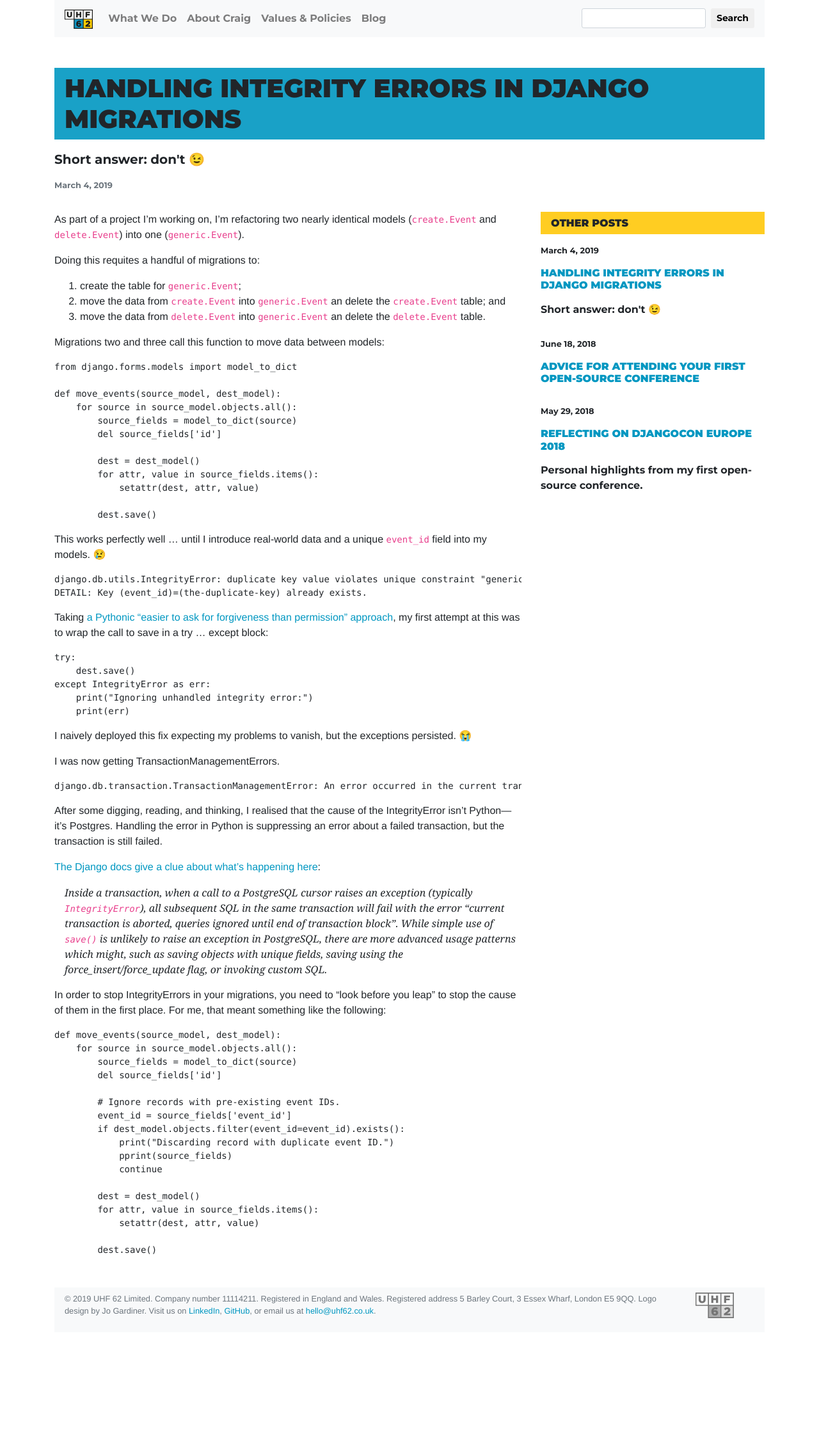
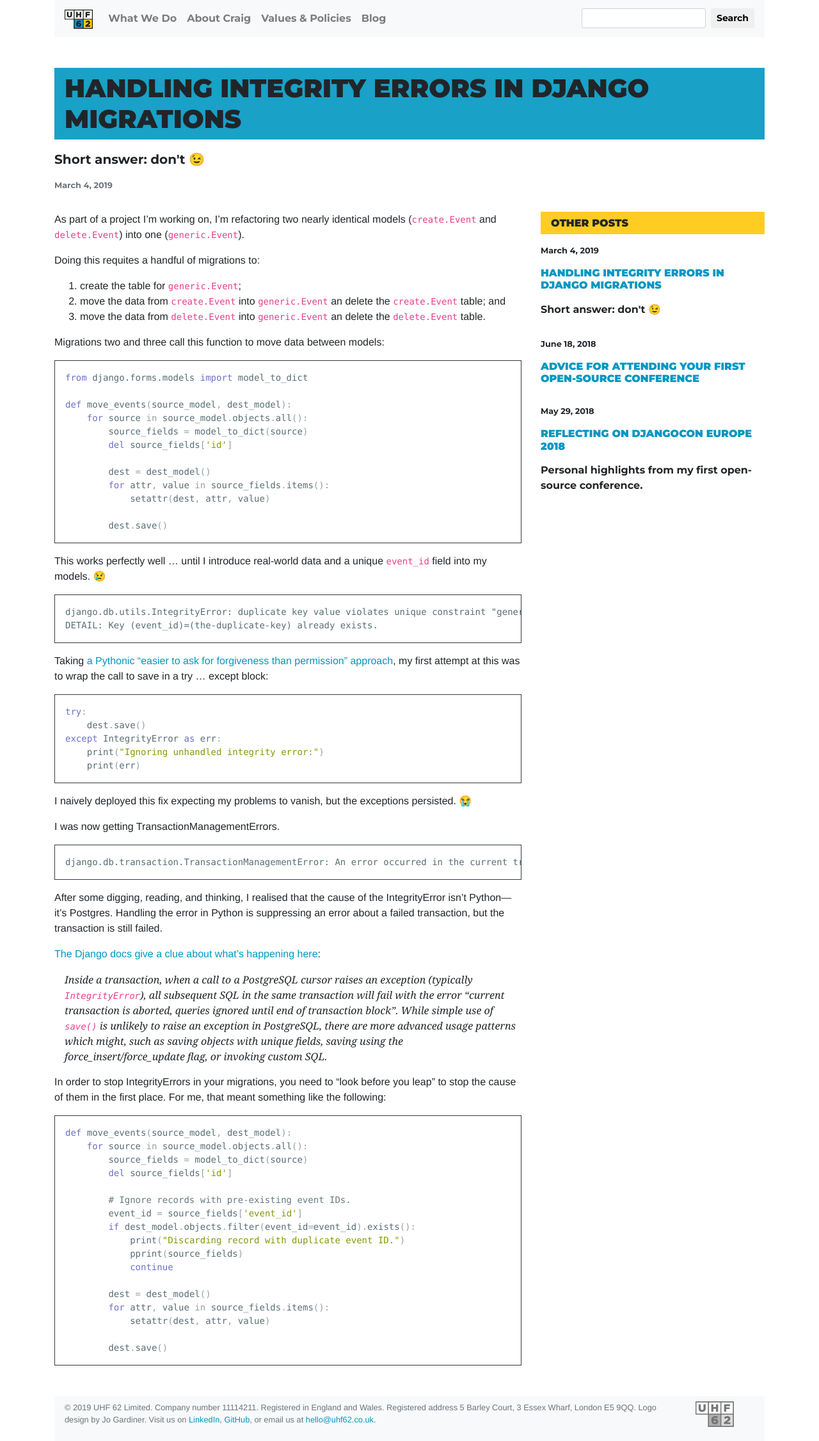
Before and after one commit to uhf62/uhf62.co.uk, a Jekyll site: the page built from _posts/2019-03-04-integrityerror-in-django-migration.markdown, in a window 1280 px wide. Shown: the whole page at 64% size. Built offline with Jekyll 4.4.1, drawn with Linux system fonts in a browser that asks for light colours; nearby versions of some CDN libraries; before the commit the page ends 2082 px from its top, so only the background shows below that.

Commit message:
Syntax highlighting

```diff
--- a/_config.yml
+++ b/_config.yml
@@ -38,3 +38,4 @@
 
 # Build settings
 markdown: kramdown
+highlighter: rouge
--- /dev/null
+++ b/_sass/rouge.scss
@@ -0,0 +1,77 @@
+.highlight table td { padding: 5px; }
+.highlight table pre { margin: 0; }
+.highlight, .highlight .w {
+  color: #586e75;
+}
+.highlight .err {
+  color: #002b36;
+  background-color: #dc322f;
+}
+.highlight .c, .highlight .cd, .highlight .cm, .highlight .c1, .highlight .cs {
+  color: #657b83;
+}
+.highlight .cp {
+  color: #b58900;
+}
+.highlight .nt {
+  color: #b58900;
+}
+.highlight .o, .highlight .ow {
+  color: #93a1a1;
+}
+.highlight .p, .highlight .pi {
+  color: #93a1a1;
+}
+.highlight .gi {
+  color: #859900;
+}
+.highlight .gd {
+  color: #dc322f;
+}
+.highlight .gh {
+  color: #268bd2;
+  background-color: #002b36;
+  font-weight: bold;
+}
+.highlight .k, .highlight .kn, .highlight .kp, .highlight .kr, .highlight .kv {
+  color: #6c71c4;
+}
+.highlight .kc {
+  color: #cb4b16;
+}
+.highlight .kt {
+  color: #cb4b16;
+}
+.highlight .kd {
+  color: #cb4b16;
+}
+.highlight .s, .highlight .sb, .highlight .sc, .highlight .sd, .highlight .s2, .highlight .sh, .highlight .sx, .highlight .s1 {
+  color: #859900;
+}
+.highlight .sr {
+  color: #2aa198;
+}
+.highlight .si {
+  color: #d33682;
+}
+.highlight .se {
+  color: #d33682;
+}
+.highlight .nn {
+  color: #b58900;
+}
+.highlight .nc {
+  color: #b58900;
+}
+.highlight .no {
+  color: #b58900;
+}
+.highlight .na {
+  color: #268bd2;
+}
+.highlight .m, .highlight .mf, .highlight .mh, .highlight .mi, .highlight .il, .highlight .mo, .highlight .mb, .highlight .mx {
+  color: #859900;
+}
+.highlight .ss {
+  color: #859900;
+}
--- a/_sass/uhf62.scss
+++ b/_sass/uhf62.scss
@@ -15,6 +15,7 @@
 $headings-margin-bottom: 1rem;
 
 @import "bootstrap/bootstrap";
+@import "rouge";
 
 h1, h2, h3, h4, h5, h6,
 .h1, .h2, .h3, .h4, .h5, .h6 {
@@ -58,6 +59,11 @@
 
 .jumbotron {
   background-size: cover;
+}
+
+.highlighter-rouge pre {
+   padding: 1rem;
+   border: $border-width solid $gray-800;
 }
 
 @each $breakpoint in map-keys($grid-breakpoints) {
```
Also changed, not shown: README.md.
